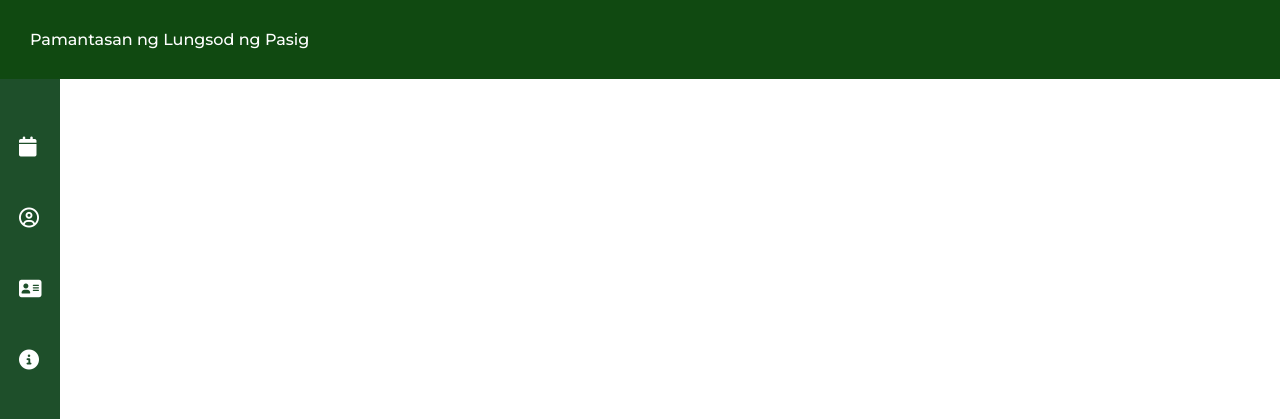
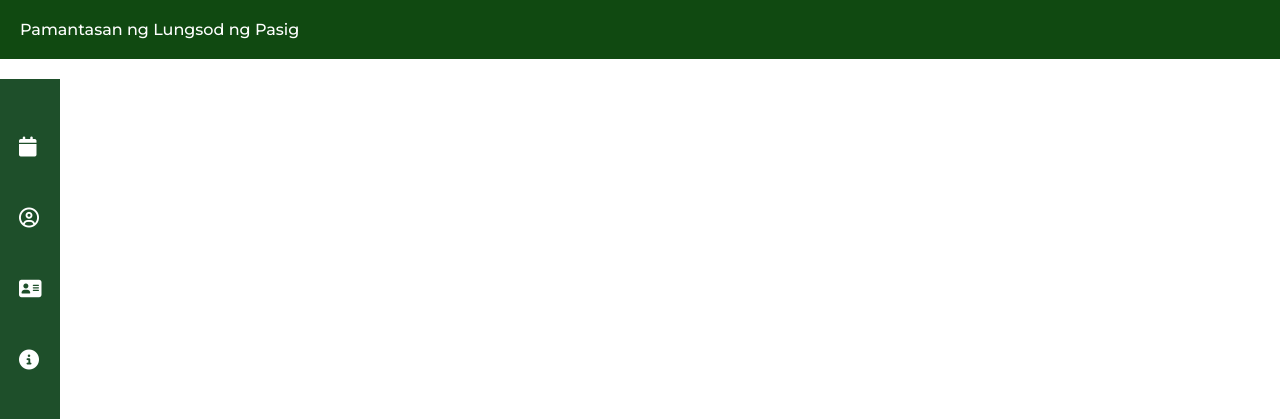
Before and after one commit to Artysl4yer/Project_Event_Database, a PHP site: page /pages/3_Home.html in a window 1280 px wide. Shown: the top 419 px of the page. Run offline with PHP 8.4, Linux system fonts and the light colour scheme; some libraries are stand-ins or nearby versions.

Commit message:
Version Revert back

```diff
--- a/styles/style1.css
+++ b/styles/style1.css
@@ -55,9 +55,11 @@ Body{
 
 
 .title-container {
+    display: flex;
+    row-gap: 15px;
     color: white;
     background-color: #104911;
-    padding: 30px;
+    padding: 20px;
     margin: 0;
     position: fixed;
     top: 0;
@@ -66,9 +68,23 @@ Body{
 }
 
 <<<<<<< HEAD
+<<<<<<< HEAD
 
 =======
 >>>>>>> parent of 02cc092 (Version 1.13)
+=======
+.title-container h1{
+    font-size: 15px;
+}
+
+.title-container img{
+    width: 40px;
+    height: 35px;
+    margin-top: 2px;
+    margin-right: 10px;
+}
+
+>>>>>>> 02cc092 (Version 1.13)
 
 .event-details{
     display: grid;
@@ -328,7 +344,6 @@ Body{
     height: 500vh;
     max-height: 100%;
     position: fixed;
-    z-index: 1;
     top: 0;
     left: 0;
     overflow-x: hidden;
```
